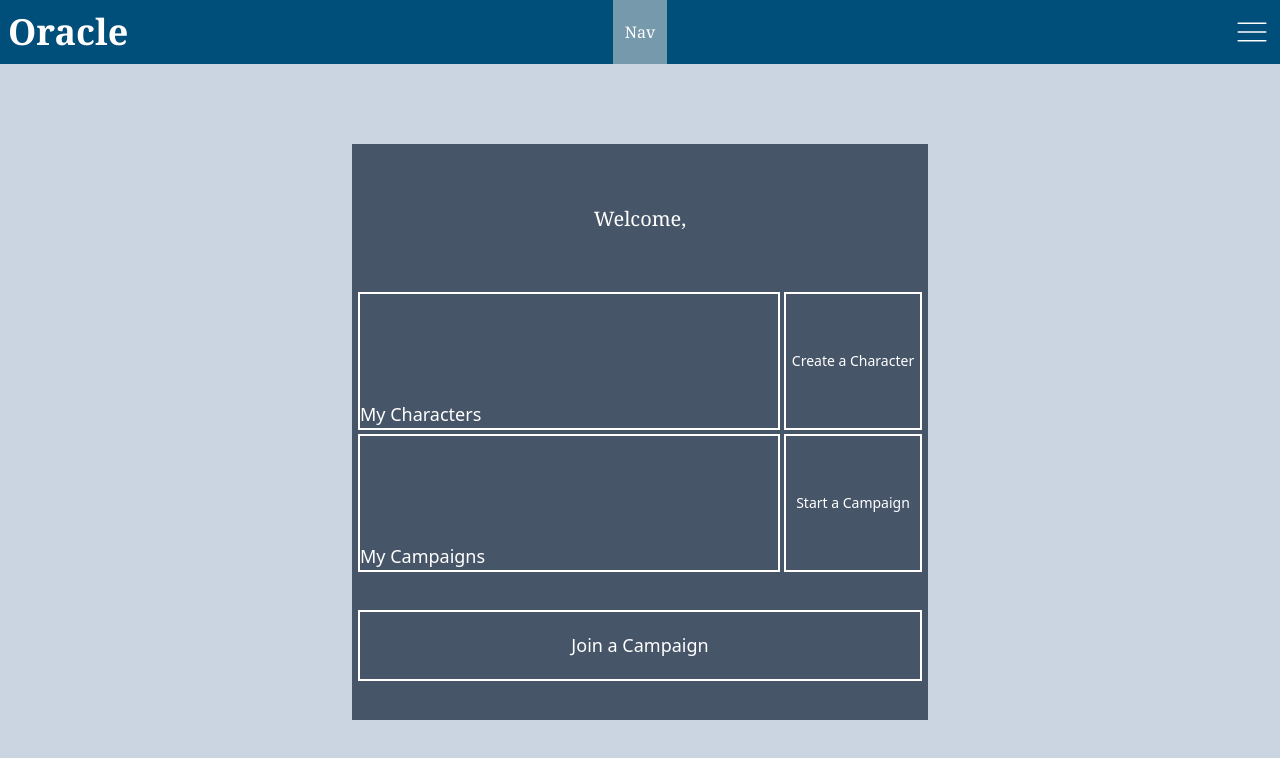
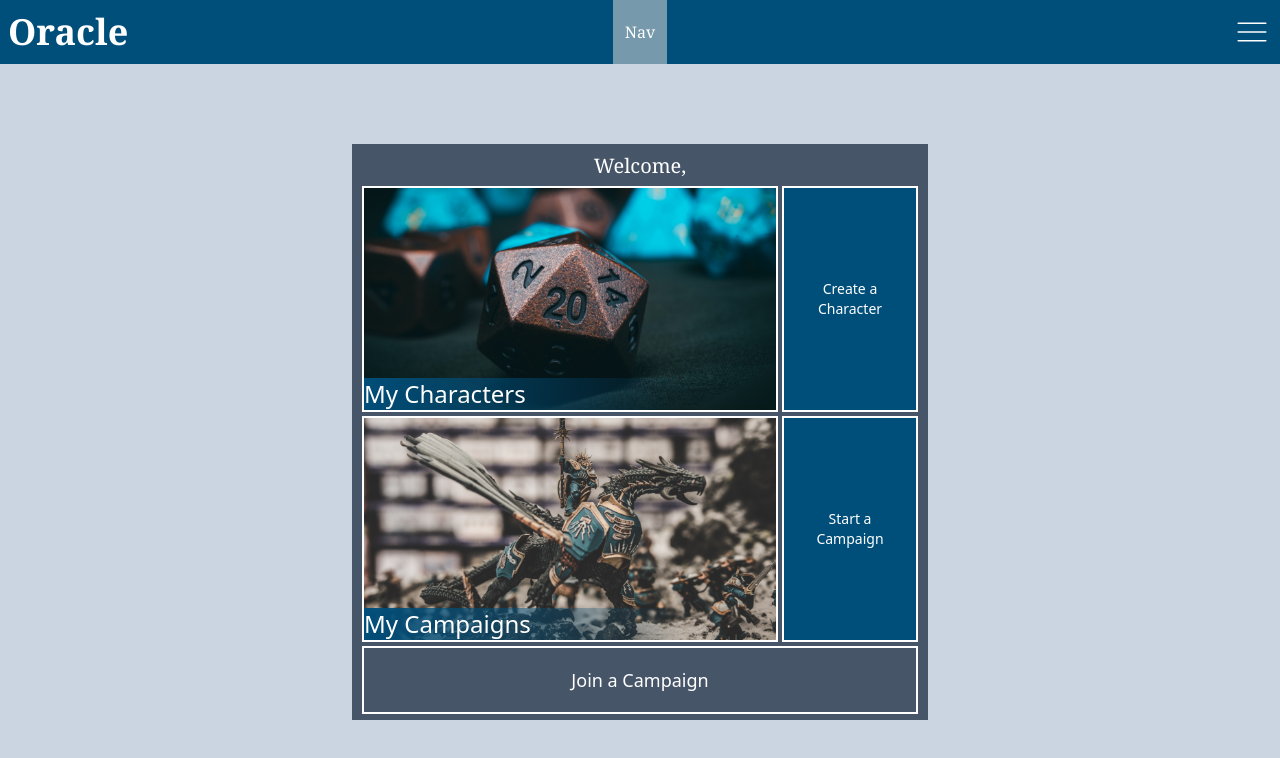
Before and after one commit to JakeIVS/Oracle, a React (Vite) app in the folder client/: page / in a window 1280 px wide. Shown: the top 758 px of the page. Built offline with nearby package versions, Linux system fonts and the light colour scheme.

Commit message:
add button backgrounds and animations

```diff
--- a/client/src/components/UserDash.jsx
+++ b/client/src/components/UserDash.jsx
@@ -8,28 +8,49 @@ function UserDash(user) {
     navigate('/characters', { replace: false });
   }
 
+  function newCharacter() {
+    navigate('/new_character', { replace: false });
+  }
+
   return (
     <div className="flex h-full w-full place-content-center bg-slate-300 p-20">
-      <div className="grid aspect-square h-full grid-cols-4 gap-2 bg-slate-600 p-2 text-lg text-white">
+      <div className="grid aspect-square h-full grid-cols-4 gap-2 bg-slate-600 p-2 px-3 text-lg text-white">
         <h2 className="col-span-4 self-center text-center font-serif text-xl text-white">
           Welcome, {user.firstName}
         </h2>
         <div
-          className="col-span-3 flex flex-col-reverse outline outline-2"
+          className="group col-span-3 flex flex-col-reverse overflow-x-hidden overflow-y-hidden outline outline-2"
           onClick={characterList}
         >
-          My Characters
+          <img
+            src="/src/assets/dice.jpg"
+            alt="my characters"
+            className="transition-all duration-300 group-hover:scale-110"
+          />
+          <h3 className="absolute w-1/4 bg-gradient-to-r from-primary to-transparent text-2xl transition-all duration-300 group-hover:w-1/2 group-hover:text-2xl">
+            My Characters
+          </h3>
         </div>
-        <div className="flex max-w-prose flex-col-reverse justify-evenly text-center text-sm outline outline-2">
-          Create a Character
+        <div
+          className="transition-color flex flex-col-reverse justify-evenly overflow-y-hidden bg-primary text-center text-sm outline outline-2 duration-200 hover:text-base"
+          onClick={newCharacter}
+        >
+          <h3 className="px-3 text-center">Create a Character</h3>
         </div>
-        <div className="col-span-3 flex flex-col-reverse outline outline-2">
-          My Campaigns
+        <div className="group col-span-3 flex flex-col-reverse overflow-x-hidden overflow-y-hidden outline outline-2">
+          <img
+            src="src/assets/minis.jpg"
+            alt="my campaigns"
+            className=" transition-all duration-300 group-hover:scale-110"
+          />
+          <h3 className="absolute w-1/4 bg-gradient-to-r from-primary to-transparent text-2xl transition-all duration-300 group-hover:w-1/2 group-hover:text-2xl">
+            My Campaigns
+          </h3>
         </div>
-        <div className="flex max-w-prose flex-col-reverse justify-evenly text-center text-sm outline outline-2">
+        <div className="transition-color flex flex-col-reverse justify-evenly overflow-y-hidden bg-primary px-3 text-center text-sm outline outline-2 duration-200 hover:text-base">
           Start a Campaign
         </div>
-        <div className="col-span-4 flex h-1/2 flex-col-reverse justify-center self-center text-center outline outline-2">
+        <div className="col-span-4 flex h-16 flex-col-reverse justify-center self-center text-center outline outline-2">
           Join a Campaign
         </div>
       </div>
```
